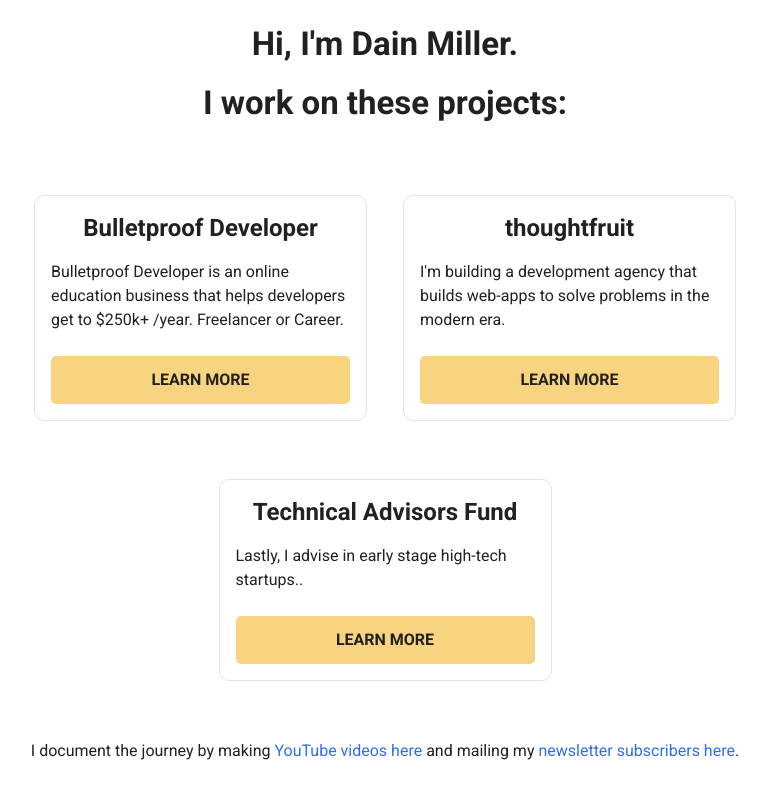
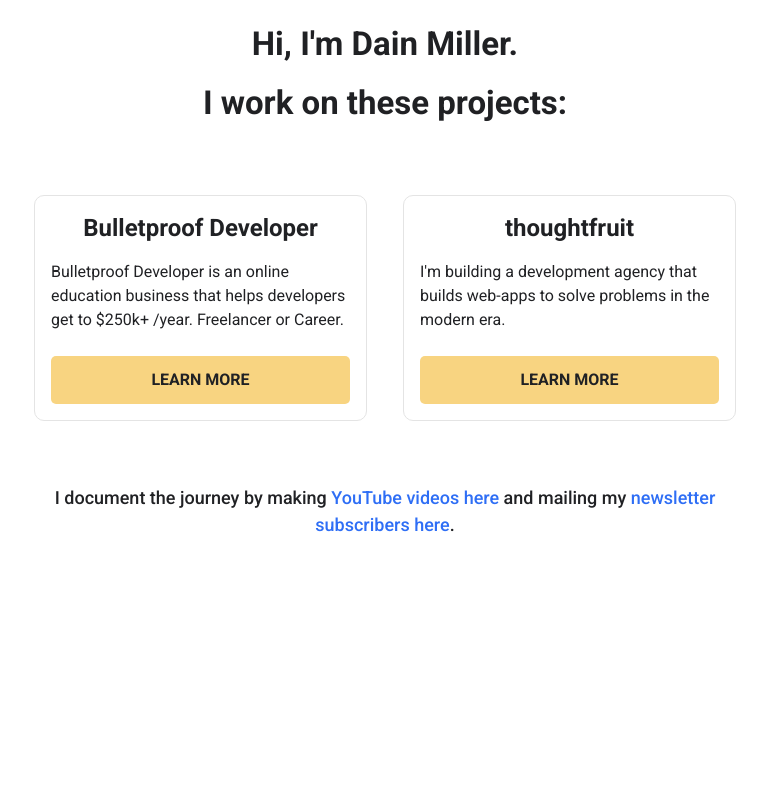
Before and after one commit to dainmiller/dainmiller.github.io.bak2, a plain HTML site: page index.html in a window 1280 px wide. Shown: the part 200-998 px from the top of the page, without its empty margins (255-1024 px from the left). After the commit the page ends 843 px from the top, so only its background shows below. Drawn offline with Linux system fonts and the light colour scheme.

Commit message:
Update index.html

```diff
--- a/index.html
+++ b/index.html
@@ -37,14 +37,14 @@
                   <a href="https://www.opencourse.ml" target="_blank" class='button-block' style='margin-top:0px; margin-bottom:0px;'>LEARN MORE</a>
                </span>
             </div>
-               <span class='product-box' style='height: auto; padding-bottom:16px; margin-bottom:58px'>
+<!--                <span class='product-box' style='height: auto; padding-bottom:16px; margin-bottom:58px'>
                   <h2>Technical Advisors Fund</h2>
                   <div class="details" style='margin-bottom: 24px'>
                      <p class='desc' style='margin-top:0px;'>Lastly, I advise in early stage high-tech startups..</p>
                   </div>
                   <a href="https://www.opencourse.ml" target="_blank" class='button-block' style='margin-top:0px; margin-bottom:0px;'>LEARN MORE</a>
                </span>
-            </div>
+            </div> -->
 <!--                <span class='product-box' style='height: auto; padding-bottom:16px; margin-bottom:58px'>
                   <h2>OpenCourse</h2>
                   <div class="details" style='margin-bottom: 24px'>
```
